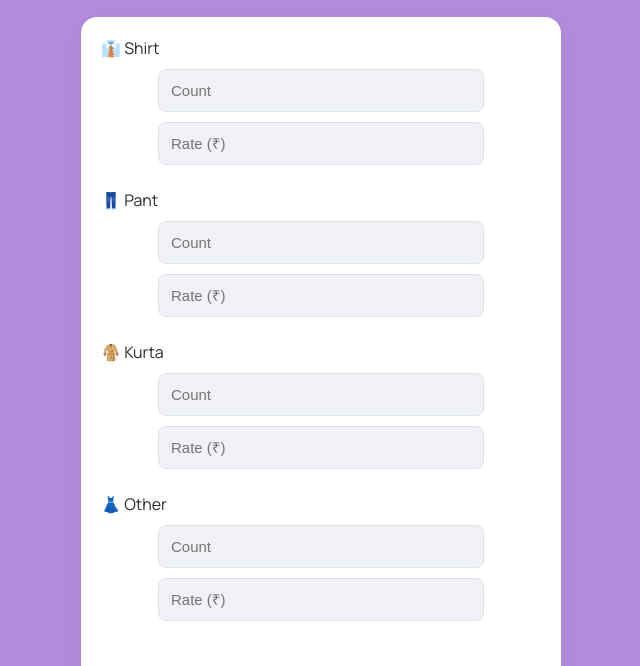
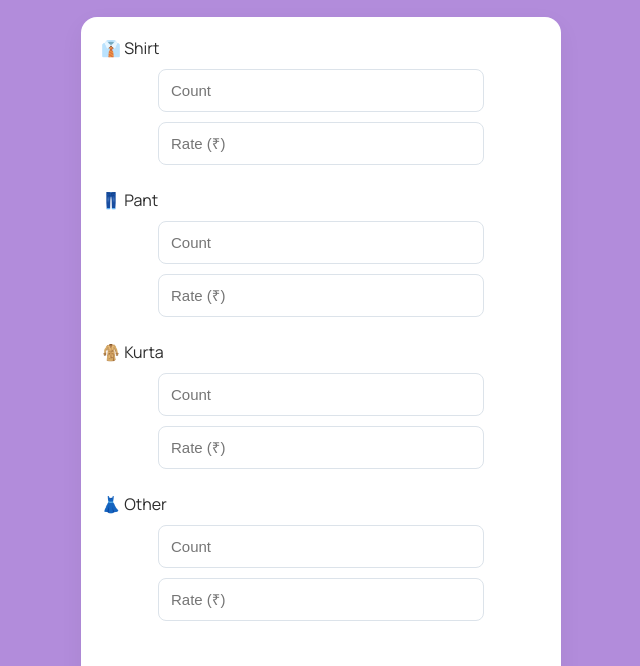
Before and after one commit to piyushram612/Ironing-Bill-Calculator, a plain HTML site: page index.html in a window 1280 px wide. Shown: the part 92-758 px from the top of the page, without its empty margins (319-959 px from the left). Drawn offline with nearby package versions, Linux system fonts and the light colour scheme.

Commit message:
Update style.css

```diff
--- a/style.css
+++ b/style.css
@@ -4,7 +4,7 @@
   --primary: #8fb3ff;
   --primary-dark: #608dff;
   --text-color: #2b2b2b;
-  --input-bg: #f0f2f5;
+  --input-bg: ##f08db5;
   --border-color: #dce3ea;
   --font: 'Manrope', sans-serif;
 }
```
